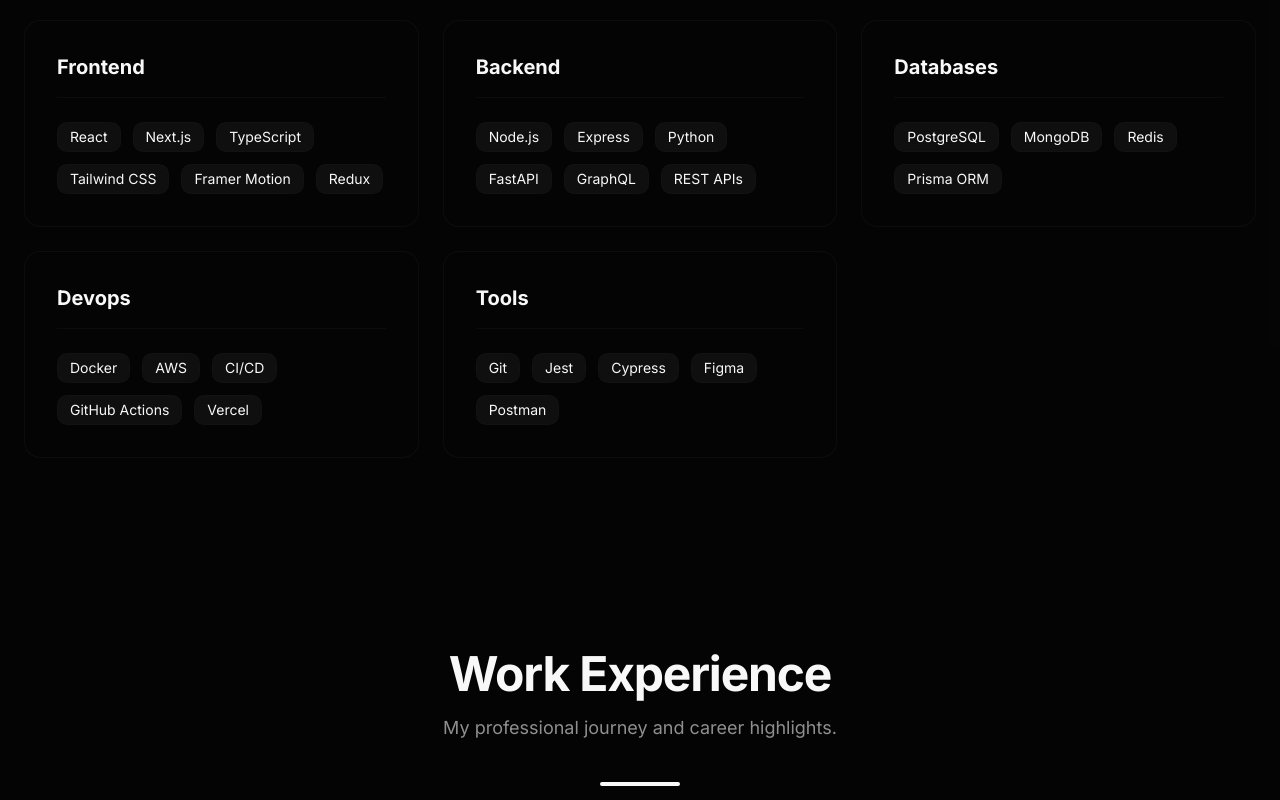
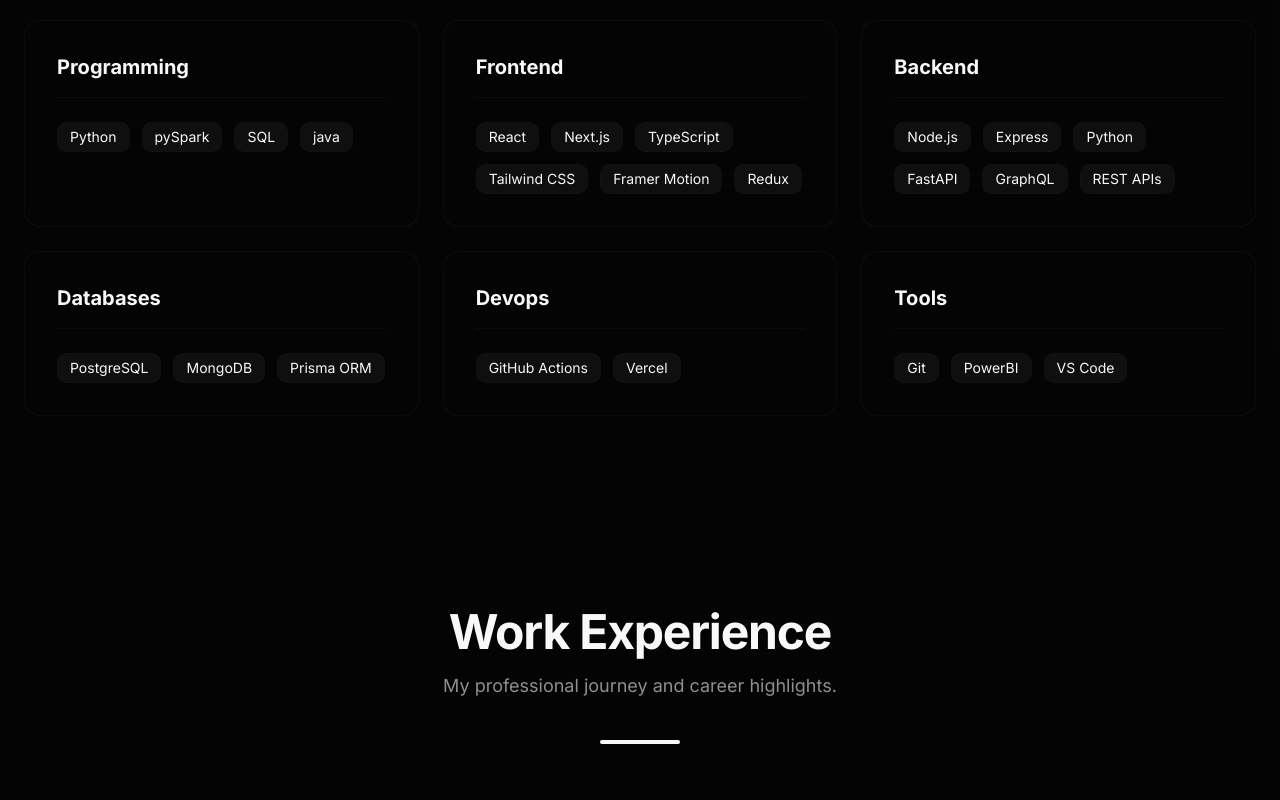
Before and after one commit to lokeswar777/portfolio2, a Next.js app: page / in a window 1280 px wide. Shown: the part 1940-2740 px from the top of the page. Built offline with nearby package versions, Linux system fonts and the light colour scheme.

Commit message:
Modified Skills and Achievements sections in portfolio.ts

```diff
--- a/src/data/portfolio.ts
+++ b/src/data/portfolio.ts
@@ -12,11 +12,12 @@
     leetcode: "https://leetcode.com/u/lokeswar777/",
   },
   skills: {
+    Programming: ["Python","pySpark","SQL","java"],
     frontend: ["React", "Next.js", "TypeScript", "Tailwind CSS", "Framer Motion", "Redux"],
     backend: ["Node.js", "Express", "Python", "FastAPI", "GraphQL", "REST APIs"],
-    databases: ["PostgreSQL", "MongoDB", "Redis", "Prisma ORM"],
-    devops: ["Docker", "AWS", "CI/CD", "GitHub Actions", "Vercel"],
-    tools: ["Git", "Jest", "Cypress", "Figma", "Postman"],
+    databases: ["PostgreSQL", "MongoDB", "Prisma ORM"],
+    devops: [ "GitHub Actions", "Vercel"],
+    tools: ["Git", "PowerBI","VS Code",],
   },
   experience: [
     {
@@ -73,9 +74,14 @@
     },
     {
       id: 2,
-      title: "First Place at HackGlobal 2022",
+      title: "Certified Python from HackerRank",
       date: "2022",
-      description: "Built a decentralized voting system prototype using blockchain technology.",
+      description: "Earned the Certified Python Programmer certification from HackerRank, showcasing proficiency in Python programming and problem-solving skills."
     },
+    {
+      id: 3,
+      title: "Solved 500 LeetCode Problems",
+      description: "Solved over 500 coding problems on LeetCode, covering a wide range of algorithms and data structures, and consistently ranked in the top 5% of users globally.",
+    }
   ],
 };
```
